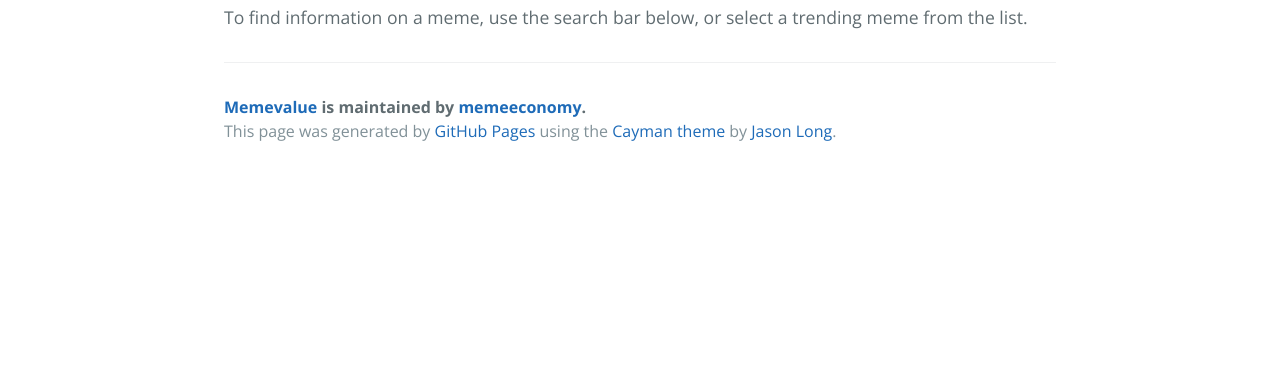
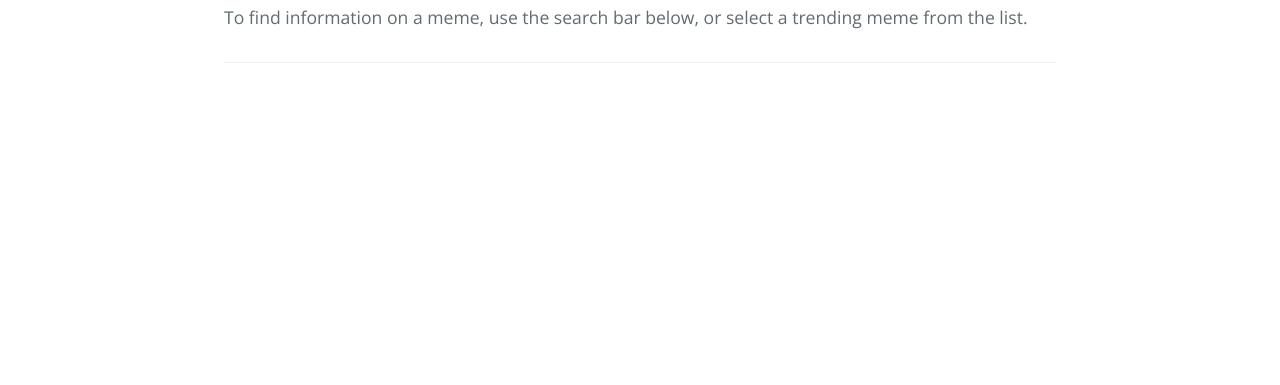
Before and after one commit to memeeconomy/memevalue, a plain HTML site: page index.html in a window 1280 px wide. Shown: the part 415-800 px from the top of the page. Drawn offline with nearby package versions, Linux system fonts and the light colour scheme.

Commit message:
Update index.html

```diff
--- a/index.html
+++ b/index.html
@@ -25,9 +25,9 @@
 <p>To find information on a meme, use the search bar below, or select a trending meme from the list.</p>
 
       <footer class="site-footer">
-        <span class="site-footer-owner"><a href="https://github.com/memeeconomy/memevalue">Memevalue</a> is maintained by <a href="https://github.com/memeeconomy">memeeconomy</a>.</span>
+<!--        <span class="site-footer-owner"><a href="https://github.com/memeeconomy/memevalue">Memevalue</a> is maintained by <a href="https://github.com/memeeconomy">memeeconomy</a>.</span>
 
-        <span class="site-footer-credits">This page was generated by <a href="https://pages.github.com">GitHub Pages</a> using the <a href="https://github.com/jasonlong/cayman-theme">Cayman theme</a> by <a href="https://twitter.com/jasonlong">Jason Long</a>.</span>
+        <span class="site-footer-credits">This page was generated by <a href="https://pages.github.com">GitHub Pages</a> using the <a href="https://github.com/jasonlong/cayman-theme">Cayman theme</a> by <a href="https://twitter.com/jasonlong">Jason Long</a>.</span> -->
       </footer>
 
     </section>
```
